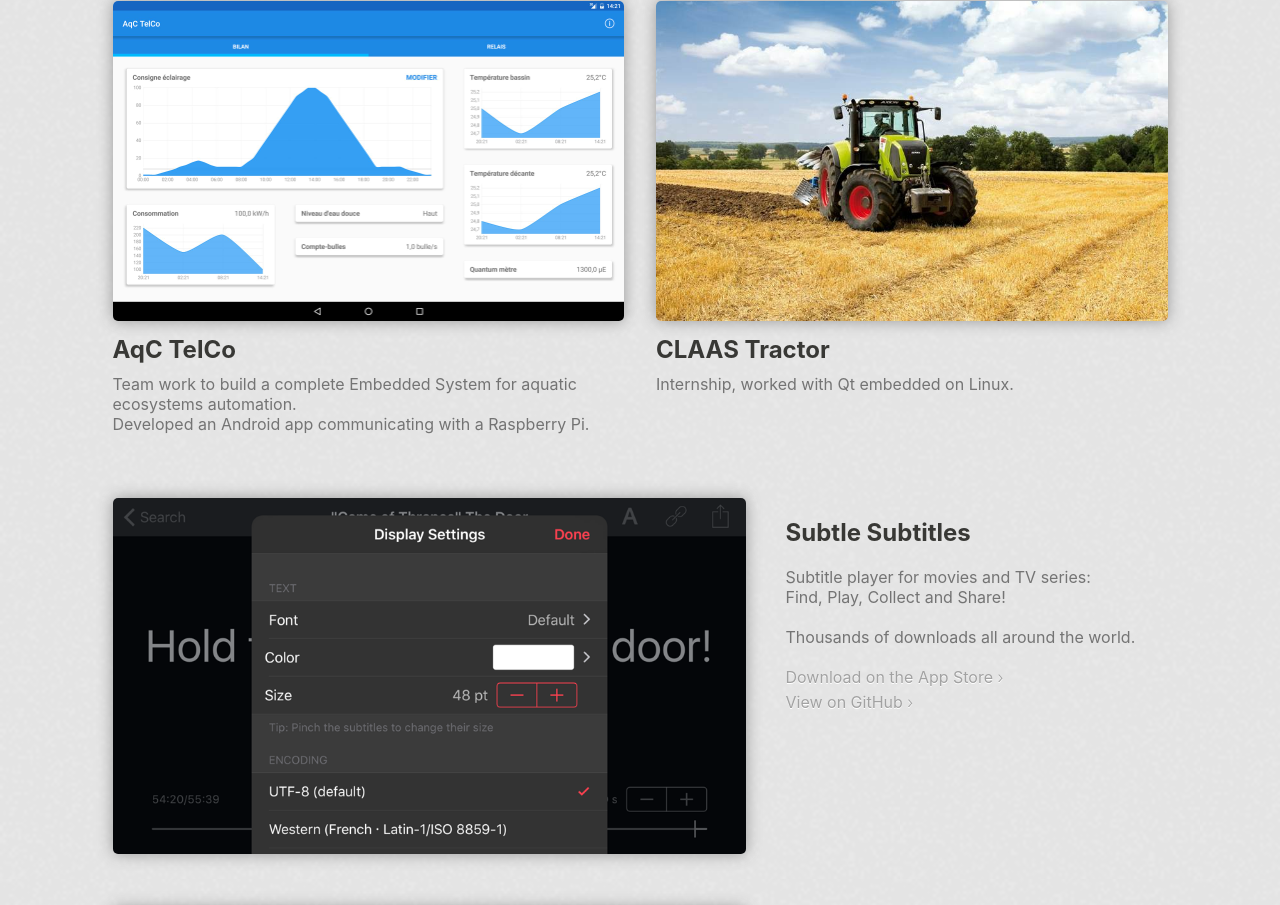
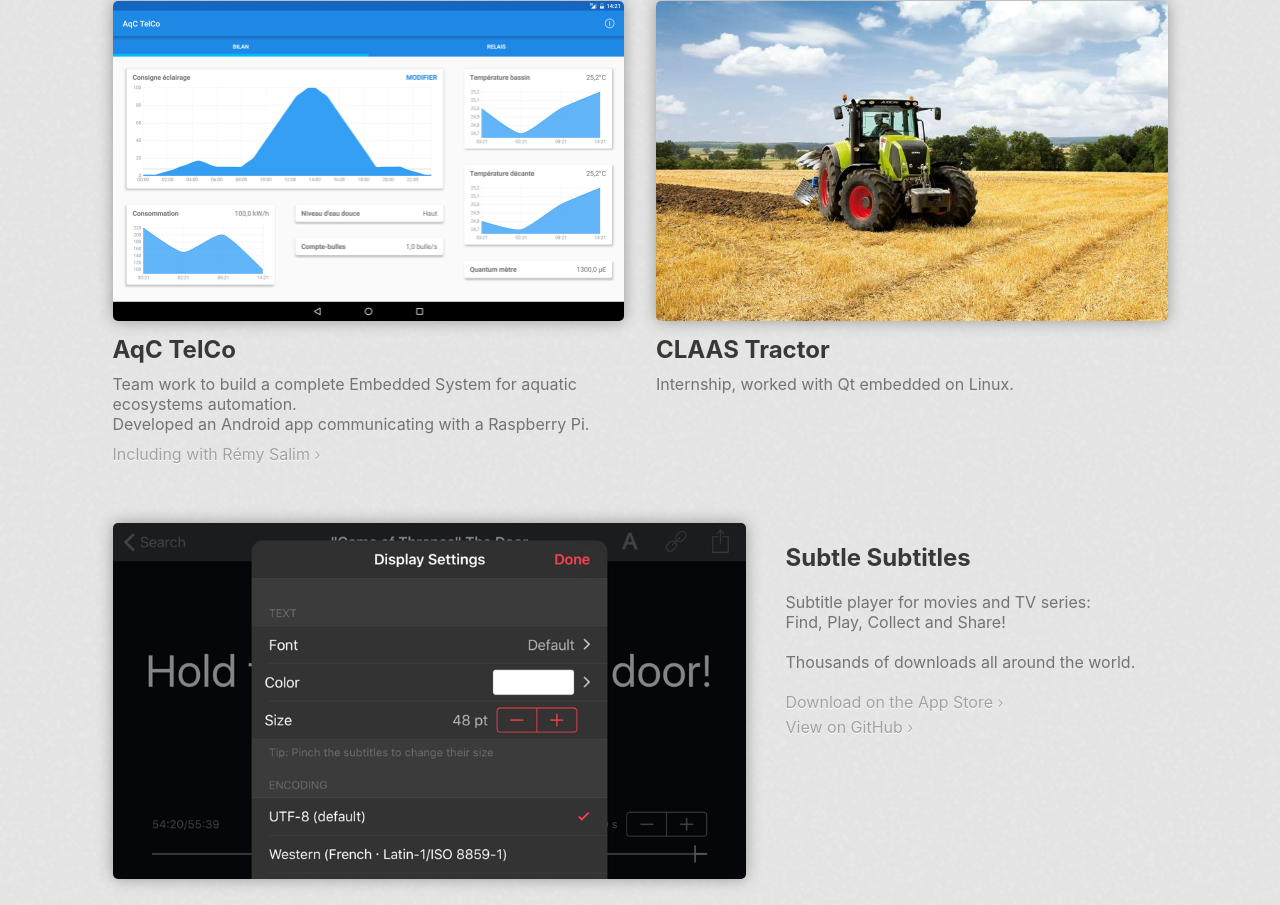
Before and after one commit to Tomn94/Personal-Website, a PHP site: page /index.php in a window 1280 px wide. Shown: the part 1521-2426 px from the top of the page. Run offline with PHP 8.4, Linux system fonts and the light colour scheme; data that the repository does not hold is empty; some web fonts are replaced.

Commit message:
+ Give some AqC credit

```diff
--- a/data.php
+++ b/data.php
@@ -87,7 +87,7 @@ $PROJECTS =
          "id"      => "aqc",
          "details" => "Team work to build a complete Embedded System for aquatic ecosystems automation.<br>Developed an Android app communicating with a Raspberry Pi.",
          "imgs"    => ["img/projects/telco.jpg"],
-         "links"   => []],
+         "links"   => [["Including with Rémy Salim", "https://github.com/RemySphere"]]],
 
         ["title"   => "CLAAS Tractor",
          "id"      => "claas",
```
